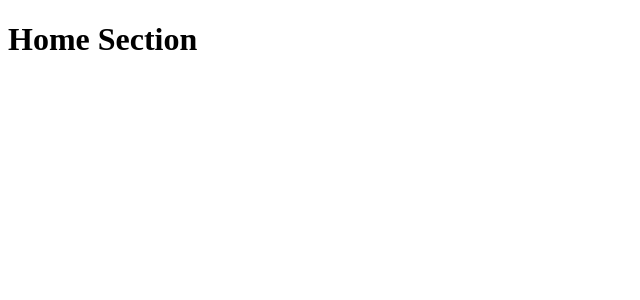
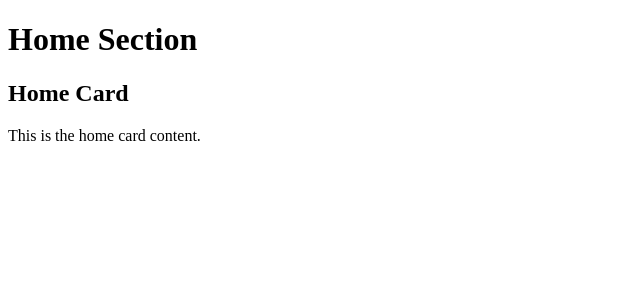
Before and after one commit to Anikhe00/alx-project-0x02-setup, a Next.js app in the folder alx-project-0x02/: page /home in a window 1280 px wide. Shown: the top 300 px of the page, without its empty margins (0-640 px from the left). Built offline with nearby package versions, Linux system fonts and the light colour scheme.

Commit message:
Create a Reusable Card Component

```diff
--- /dev/null
+++ b/alx-project-0x02/components/common/Card.tsx
@@ -0,0 +1,12 @@
+import { CardProps } from "@/interfaces";
+
+const Card: React.FC<CardProps> = ({ title, content }) => {
+  return (
+    <div>
+      <h2>{title}</h2>
+      <p>{content}</p>
+    </div>
+  );
+};
+
+export default Card;
--- a/alx-project-0x02/interfaces/index.ts
+++ b/alx-project-0x02/interfaces/index.ts
@@ -0,0 +1,4 @@
+export interface CardProps {
+  title: string;
+  content: string;
+}
--- a/alx-project-0x02/pages/home.tsx
+++ b/alx-project-0x02/pages/home.tsx
@@ -1,7 +1,10 @@
+import Card from "@/components/common/Card";
+
 const Home: React.FC = () => {
   return (
     <div>
       <h1>Home Section</h1>
+      <Card title="Home Card" content="This is the home card content." />
     </div>
   );
 };
```
